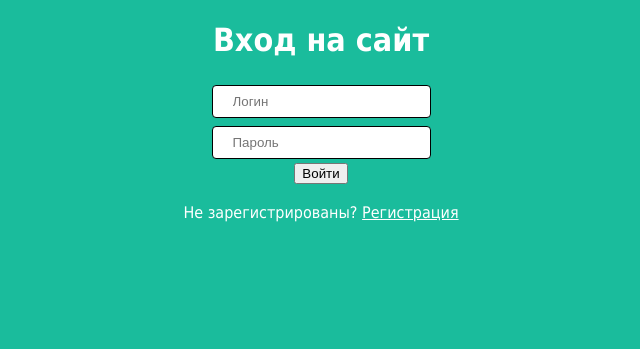
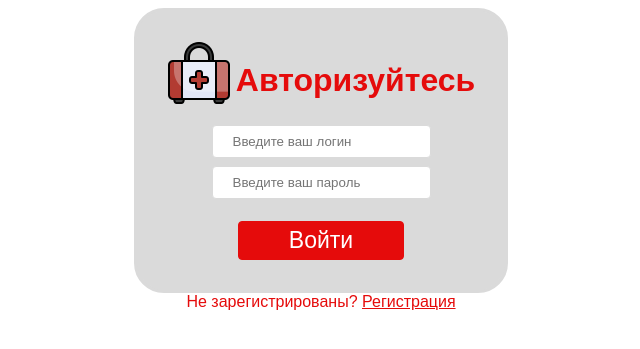
Before and after one commit to NKTP9/Medical, a Django app: page /login/ in a window 1280 px wide. Shown: the top 349 px of the page, without its empty margins (319-959 px from the left). Run offline with Django 3.2, Linux system fonts and the light colour scheme.

Commit message:
Я что-то сделала, но забыла, как загружать)))

```diff
--- a/articles/static/css/login.css
+++ b/articles/static/css/login.css
@@ -1,9 +1,20 @@
 body {
-    background: #1abc9c;
-    font-family: Tahoma, Arial, sans-serif;
-    color: #ffffff;
+    background: white;
+    font-family:  "Arial Unicode MS", sans-serif;
+    color: #e50b0b;
     text-align:center;
 }
+
+ram {
+
+    background: #dadada;
+    border: 3px solid #dadada;
+    border-radius: 30px;
+    padding: 30px;
+    display: inline-block;
+
+}
+
 input[type="text"] {
     border: 1px solid black;
     border-radius: 4px;
@@ -29,16 +40,32 @@ input[type="password"] {
 }
 
 .link {
-    color: #ffffff;
+    color: #e50b0b;
 }
 
-.submit {
+.placeholder{
+    color: #dadada;
+}
+
+input[type="submit"] {
+    padding: 5px 50px;
+    border-radius: 4px;
+    border: 1px solid #e50b0b;
+    background: #e50b0b;
+    color: white;
+    font-size: 23px;
+    font-family:  "Arial Unicode MS", sans-serif;
+}
+input[type="text"] {
+    border: 1px solid #dadada;
+    border-radius: 4px;
     padding: 8px 20px;
-    border-radius: 4px;
-    border: 1px solid black;
+    margin: 4px 0;
+    box-sizing: border-box;
 }
-.text {
-    border: 1px solid black;
+
+input[type="password"] {
+    border: 1px solid #dadada;
     border-radius: 4px;
     padding: 8px 20px;
     margin: 4px 0;
@@ -49,7 +76,7 @@ p[type="messages"] {
     font-weight: bold;
     margin: 10px 0;
     padding:12px;
-    color: #D8000C;
+    color: #8f2121;
     background-color: #FFD2D2;
     width: auto;
     display: inline-block;
--- a/articles/templates/login.html
+++ b/articles/templates/login.html
@@ -7,18 +7,27 @@
     <title>Login</title>
 </head>
 <body>
-<h1>Вход на сайт</h1>
+<ram>
+<div style="float: left; padding-right: 5px; ">
+{% load static %}
+ <img src="{% static 'images/heal.png' %}"/>
+    </div>
+    <div style="float: left;">
+    <h1>Авторизуйтесь</h1>
+    </div>
 <div class="input">
     <form method="post">
         {% csrf_token %}
-        <input type="text" name="username" placeholder="Логин"> <br>
-        <input type="password" name="password" placeholder="Пароль"> <br>
+        <input type="text" name="username" placeholder="Введите ваш логин"> <br>
+        <input type="password" name="password" placeholder="Введите ваш пароль"> <br>
         {% for message in messages %}
         <p type="messages" id="messages">{{message}}</p>
         {% endfor %}
+    <br>
         <input type="submit" value="Войти"><br>
     </form>
 </div>
+</ram>
 <br>
 Не зарегистрированы? <a href="{% url 'register' %}" class="link">Регистрация</a><br>
 </body>
--- a/articles/templates/register.html
+++ b/articles/templates/register.html
@@ -8,6 +8,7 @@
 </head>
 
 <body>
+<ram>
 <div class="header">
     <p>
     <h1>Регистрация</h1>
@@ -20,6 +21,7 @@
         {{form.email}}<br>
         {{form.password1}}<br>
         {{form.password2}}<br>
+        <br>
         <input type="submit" value="Регистрация">
     </form>
 </div>
@@ -27,8 +29,8 @@
 {% for message in messages %}
 <p type="messages" id="messages">{{message}}</p>
 {% endfor %}
+</ram>
 <br>
-
 Уже есть аккаунт? <a href="{% url 'login' %}" class="link">Войти</a>
 
 <script>
--- a/blog/urls.py
+++ b/blog/urls.py
@@ -10,7 +10,7 @@ Class-based views
     1. Add an import:  from other_app.views import Home
     2. Add a URL to urlpatterns:  path('', Home.as_view(), name='home')
 Including another URLconf
-    1. Import the include() function: from django.urls import include, path
+    1. Import  function: from django.urls import include, path
     2. Add a URL to urlpatterns:  path('blog/', include('blog.urls'))
 """
 from django.contrib import admin
```
Also changed, not shown: articles/static/images/heal.png (added), articles/static/images/heal32.png (added), db.sqlite3.
